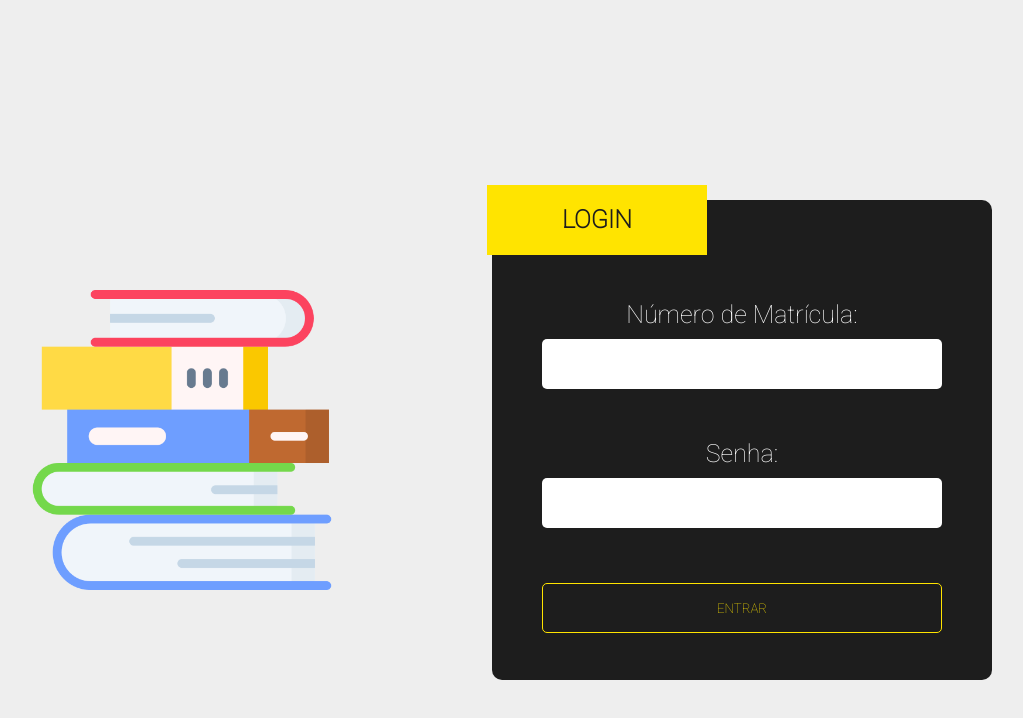
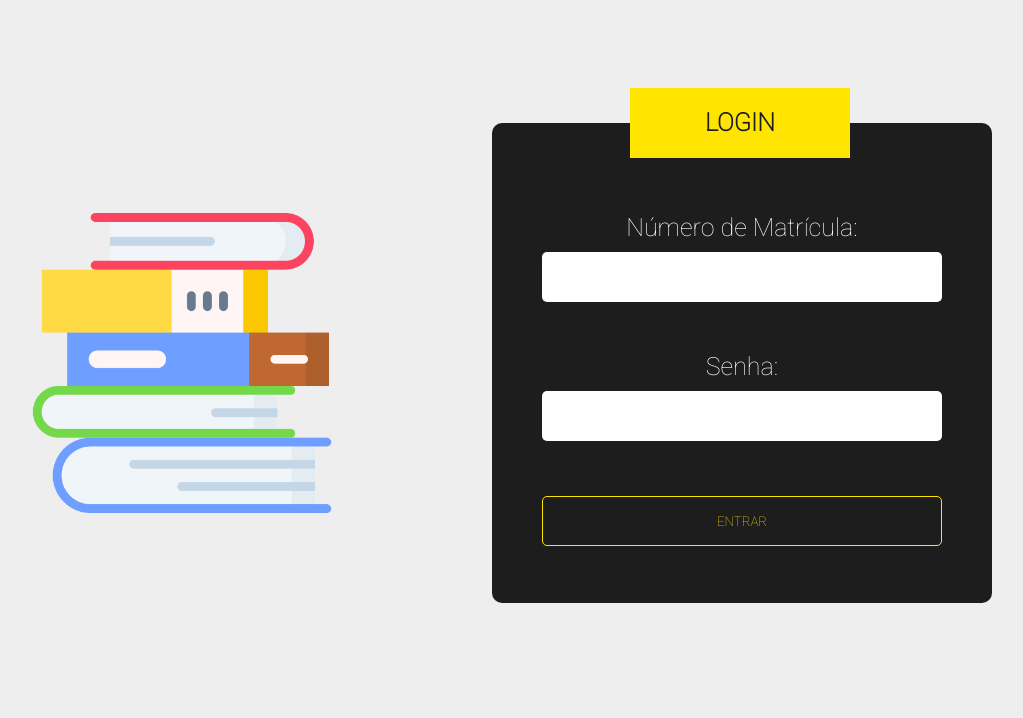
Before and after one commit to cristhoffer-nunes/unibrary-frontend, a React (Create React App) app: page / in a window 1280 px wide. Shown: the top 718 px of the page, without its empty margins (128-1151 px from the left). Built offline with nearby package versions, Linux system fonts and the light colour scheme; a web font is replaced by a local one.

Commit message:
Atualização CSS Login

```diff
--- a/src/App.css
+++ b/src/App.css
@@ -278,8 +278,9 @@
     align-items: center;
     justify-content: space-evenly;
     vertical-align: middle;
+    position: relative;
+    top: 15%;
     color: white;
-    padding-top: 200px;
 }
 
 .input-dado{
@@ -308,6 +309,7 @@
 .form form{
     display: flex;
     flex-direction: column;
+    margin-top: -100px;
 }
 
 .form form label{
@@ -337,9 +339,9 @@
     height: 40px;
     width: 200px;
     padding: 10px;
-    position: absolute;
-    top: 165px;
-    right: 445px;
+    position: relative;
+    left: 88px;
+    top: -35px;
     color: #1d1d1d;
     font-size: 25px;
     vertical-align: middle;
```
